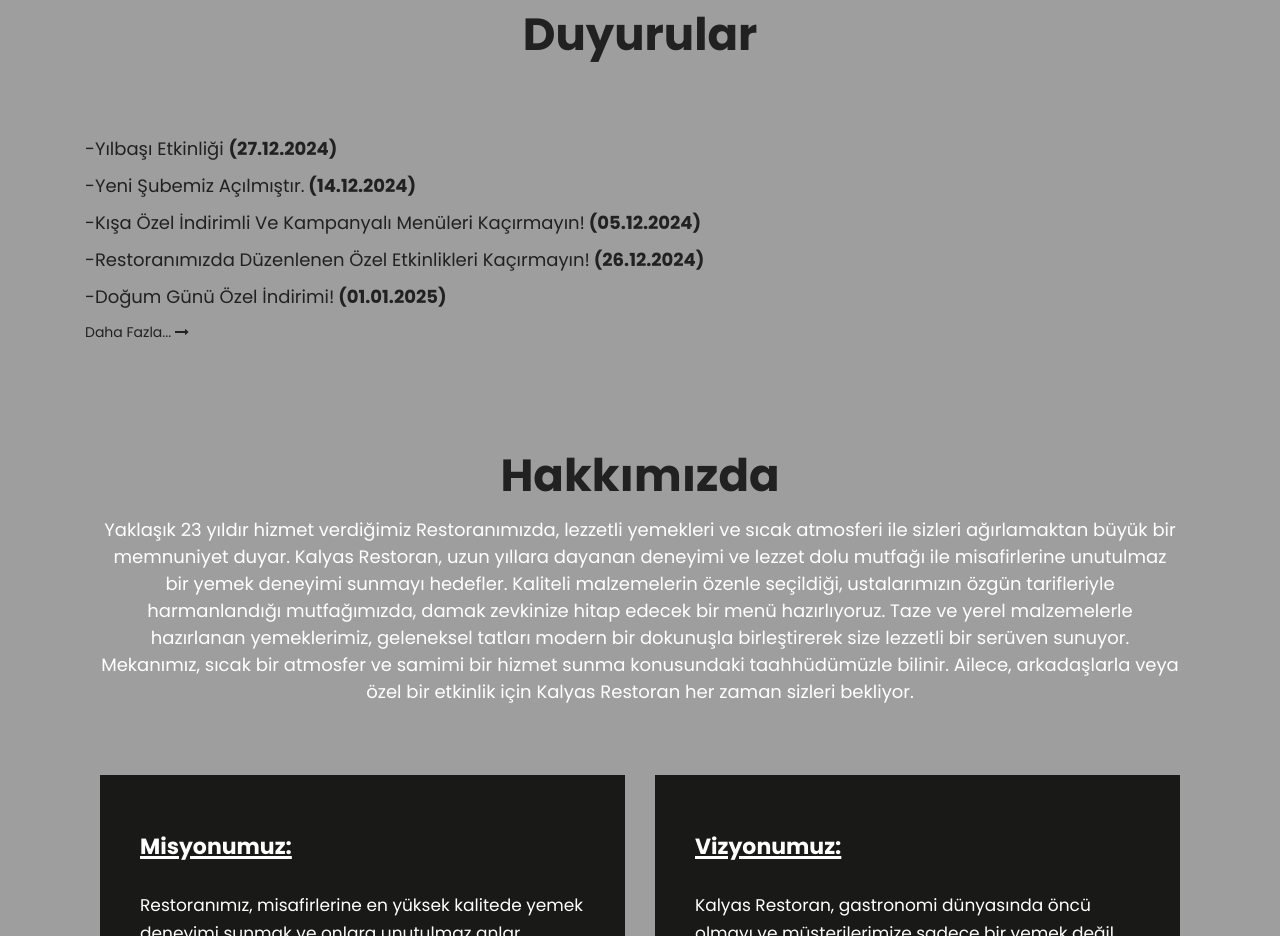
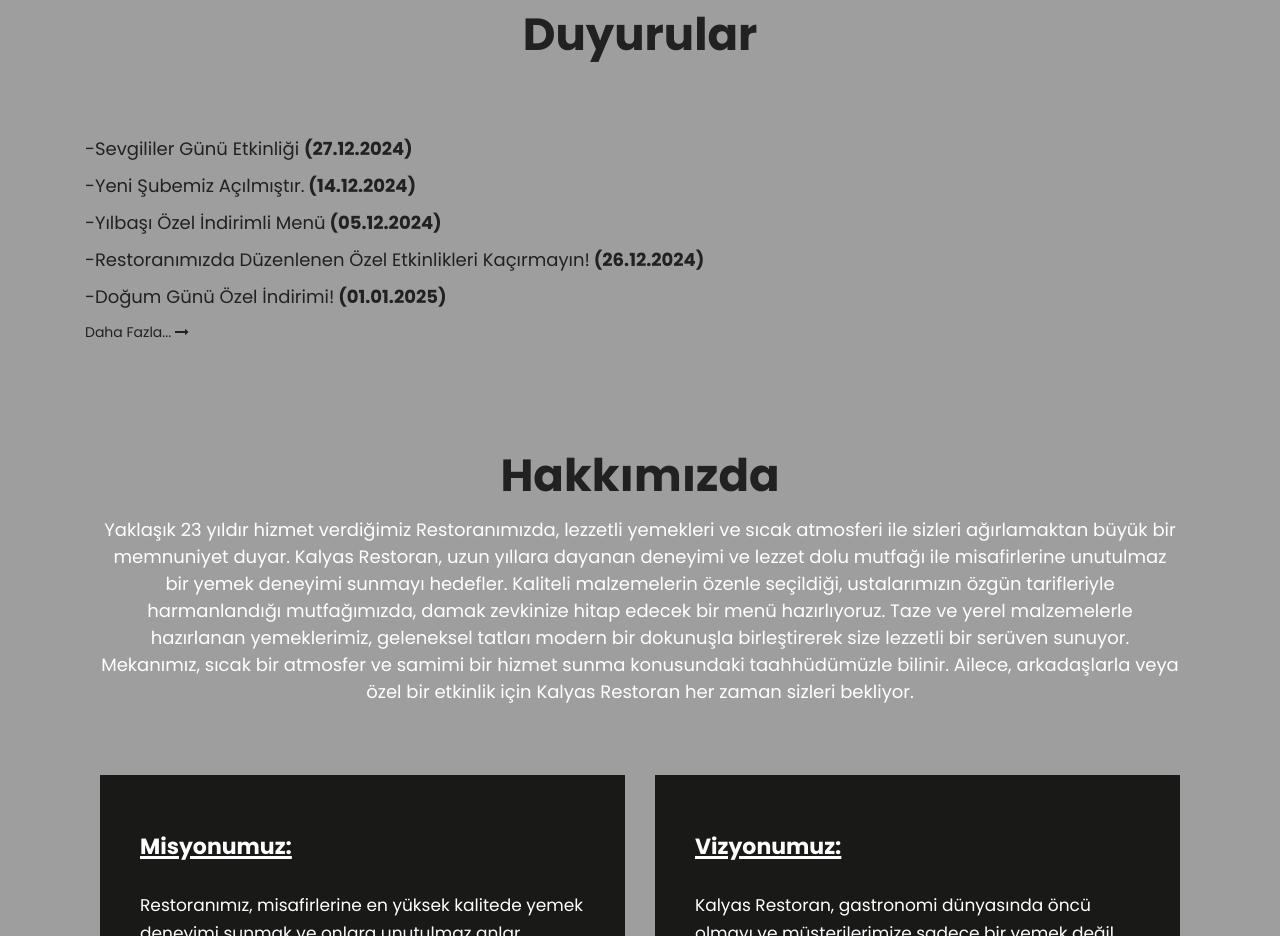
Before and after one commit to muhammetali29/kalyasrestoran.github.io, a plain HTML site: page index.html in a window 1280 px wide. Shown: the part 2426-3362 px from the top of the page. Drawn offline with nearby package versions, Linux system fonts and the light colour scheme.

Commit message:
Update index.html

```diff
--- a/index.html
+++ b/index.html
@@ -506,9 +506,9 @@
           </div>
         </div>
       </div>
-      <h1 style="font-size: large;"><a href="blog.html">-Yılbaşı Etkinliği <b> (27.12.2024)</b></a></h1>
+      <h1 style="font-size: large;"><a href="blog.html">-Sevgililer Günü Etkinliği <b> (27.12.2024)</b></a></h1>
       <h1 style="font-size: large;"><a href="blog.html">-Yeni Şubemiz Açılmıştır.<b> (14.12.2024)</b></a></h1>
-      <h1 style="font-size: large;"><a href="blog.html">-Kışa Özel İndirimli Ve Kampanyalı Menüleri Kaçırmayın!<b> (05.12.2024)</b></a></h1>
+      <h1 style="font-size: large;"><a href="blog.html">-Yılbaşı Özel İndirimli Menü<b> (05.12.2024)</b></a></h1>
       <h1 style="font-size: large;"><a href="blog.html">-Restoranımızda Düzenlenen Özel Etkinlikleri Kaçırmayın!<b> (26.12.2024)</b></a></h1>
       <h1 style="font-size: large;"><a href="blog.html">-Doğum Günü Özel İndirimi!<b> (01.01.2025)</b></a></h1>
       <a href="blog.html">Daha Fazla... <i class="fa fa-long-arrow-right" aria-hidden="true"></i></a>
```
